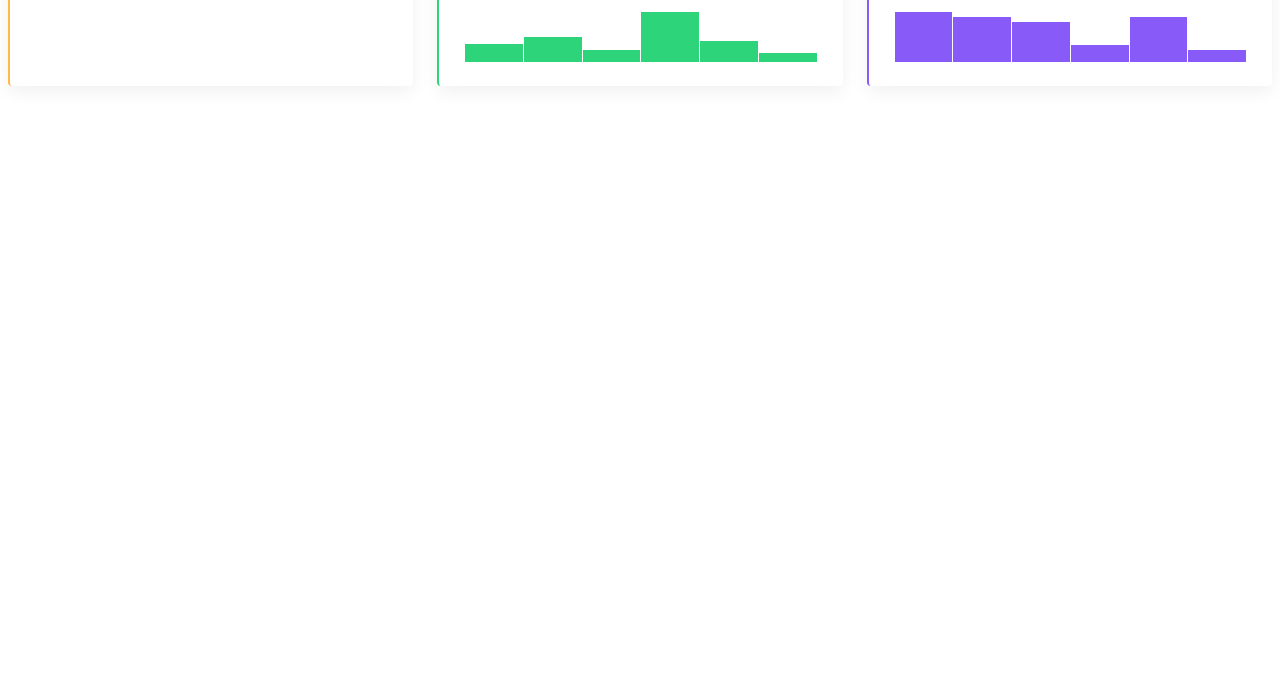
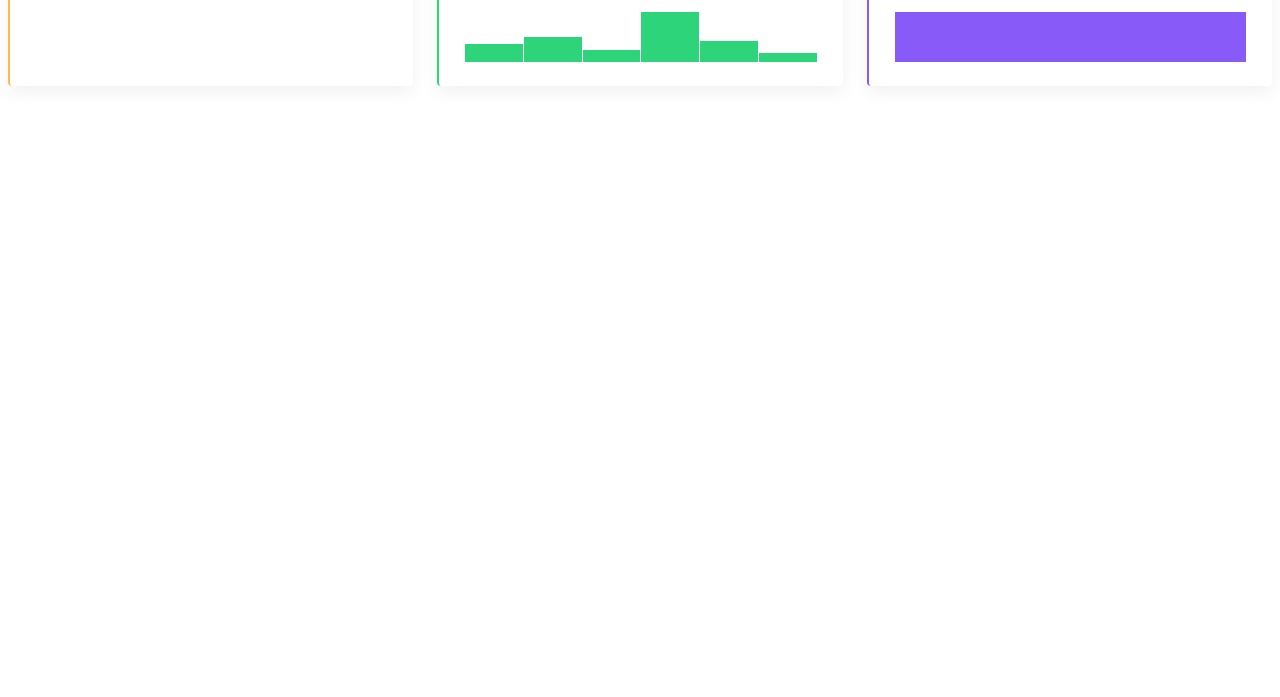
Before and after one commit to js-tasks-ru/js-20240118_sinonaz, a website: page 04-oop-basic-intro-to-dom/1-column-chart/index.html in a window 1280 px wide. Shown: the part 103-800 px from the top of the page. Drawn offline with Linux system fonts and the light colour scheme.

Commit message:
update method created

```diff
--- a/04-oop-basic-intro-to-dom/1-column-chart/index.html
+++ b/04-oop-basic-intro-to-dom/1-column-chart/index.html
@@ -1,5 +1,6 @@
 <!DOCTYPE html>
 <html lang="en">
+
 <head>
   <meta charset="UTF-8" />
   <title>ColumnChart</title>
@@ -17,8 +18,8 @@
     import ColumnChart from './index.js';
 
     const ordersData = [];
-      const salesData = [ 30, 40, 20, 80, 35, 15 ];
-      const customersData = [ 100, 90, 80, 35, 90, 25 ];
+    const salesData = [30, 40, 20, 80, 35, 15];
+    const customersData = [100, 90, 80, 35, 90, 25];
 
     const ordersChart = new ColumnChart({
       data: ordersData,
@@ -43,6 +44,9 @@
     orders.append(ordersChart.element);
     sales.append(salesChart.element);
     customers.append(customersChart.element);
+
+    customersChart.update([20]);
   </script>
 </body>
+
 </html>
--- a/04-oop-basic-intro-to-dom/1-column-chart/index.js
+++ b/04-oop-basic-intro-to-dom/1-column-chart/index.js
@@ -38,7 +38,11 @@ export default class ColumnChart {
   }
 
   update(data) {
+    const bodyElement = this.element.querySelector(`.column-chart__chart`);
 
+    bodyElement.innerHTML = ``;
+
+    bodyElement.insertAdjacentHTML(`beforeend`, this.getColumnsTemplate(data));
   }
 
   getElementTemplate(data) {
@@ -50,7 +54,7 @@ export default class ColumnChart {
     <div class="column-chart__container">
       <div data-element="header" class="column-chart__header">${data.formatHeading ? data.formatHeading(data.value) : data.value}</div>
       <div data-element="body" class="column-chart__chart">
-        ${!data.data ? `` : `${this.getColumnProps(data.data).map((item) => `<div style="--value: ${item.value}" data-tooltip="${item.percent}%"></div>`).join(``)}`}
+      ${!data.data ? `` : this.getColumnsTemplate(data.data)}
       </div>
     </div>
   </div>`;
@@ -66,6 +70,10 @@ export default class ColumnChart {
   </div>`;
   }
 
+  getColumnsTemplate(data) {
+    return `${this.getColumnProps(data).map((item) => `<div style="--value: ${item.value}" data-tooltip="${item.percent}%"></div>`).join(``)}`;
+  }
+
 
   getColumnChartTemplate(data) {
     return data ? this.getElementTemplate(data) : this.getLoadingElementTemplate();
```
Lines whose indentation alone changed are shown as unchanged.
